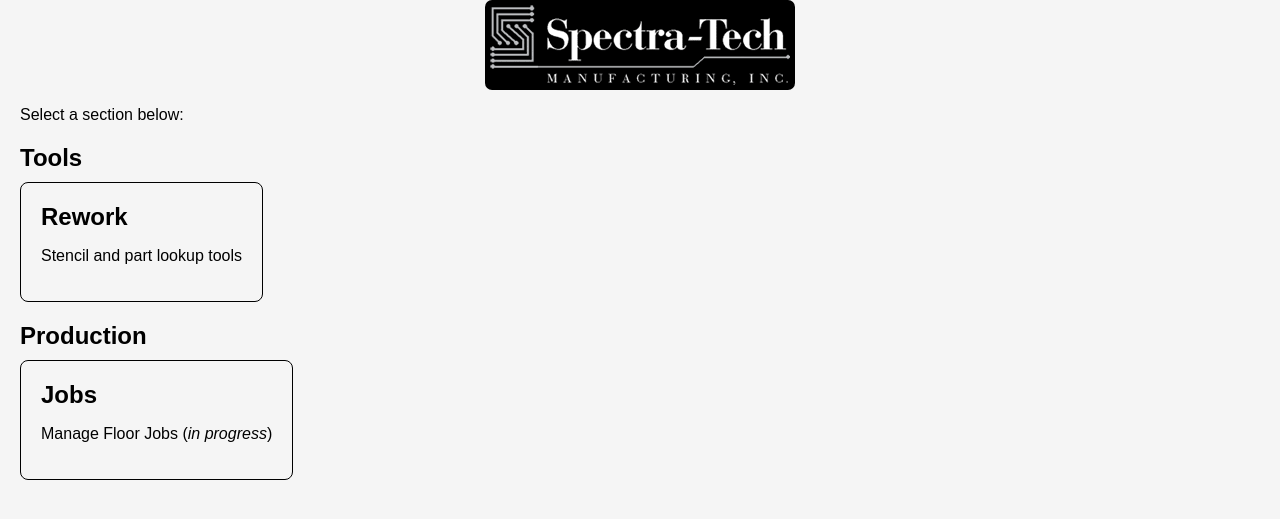
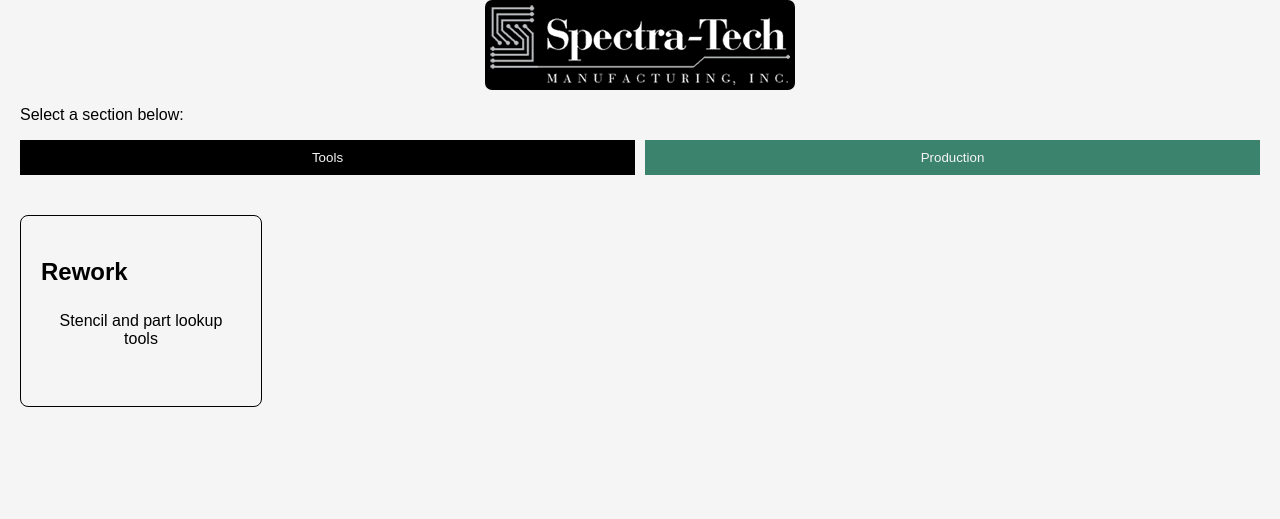
Before and after one commit to ThomasSchwartz18/SPCApp, a Flask app: page / in a window 1280 px wide. Shown: the part 36-555 px from the top of the page. Run offline with Flask 3, Linux system fonts and the light colour scheme; the visitor is signed in with stand-in values (Sample User, id 1); data comes from the database, SQL or seed files in the repository; some libraries are stand-ins or nearby versions.

Commit message:
Add home page tabs with hover details and uniform widget styling

```diff
--- a/static/css/style.css
+++ b/static/css/style.css
@@ -59,6 +59,12 @@ a { color: var(--color-accent); }
   cursor:pointer;
   transition:background 0.3s,color 0.3s;
   background: var(--color-white);
+  flex: 1 1 200px;
+  max-width: 200px;
+  height: 150px;
+  display: flex;
+  flex-direction: column;
+  justify-content: center;
 }
 .widget:hover {
   background: var(--color-accent);
--- a/templates/home.html
+++ b/templates/home.html
@@ -1,5 +1,8 @@
 {% extends 'base.html' %}
 {% block title %}SPCApp Home{% endblock %}
+{% block head_extra %}
+  <script src="{{ url_for('static', filename='js/tabs.js') }}" defer></script>
+{% endblock %}
 {% block content %}
   <div class="home-title">
     <img src="/static/images/image.png" alt="Spectra Tech Logo">
@@ -26,9 +29,17 @@
   #}
   <p>Select a section below:</p>
 
+  <nav class="tab-nav">
     {% if is_admin or permissions.get('analysis') or permissions.get('aoi') %}
+    <button class="tab-link active" data-tab="analysis-tab" data-desc="Upload and explore reports for data insights.">Analysis</button>
+    {% endif %}
+    <button class="tab-link{% if not (is_admin or permissions.get('analysis') or permissions.get('aoi')) %} active{% endif %}" data-tab="tools-tab" data-desc="Utilities such as rework lookup and verified part markings.">Tools</button>
+    <button class="tab-link" data-tab="production-tab" data-desc="Dashboards and job management features.">Production</button>
+  </nav>
+
+  {% if is_admin or permissions.get('analysis') or permissions.get('aoi') %}
+  <div id="analysis-tab" class="tab-content active">
     <div class="home-row">
-    <h2>Analysis</h2>
       <div class="widget-row">
         {% if is_admin or permissions.get('analysis') %}
         <div class="widget" onclick="location.href='/analysis'">
@@ -48,10 +59,11 @@
         {% endif %}
       </div>
     </div>
+  </div>
   {% endif %}
 
+  <div id="tools-tab" class="tab-content{% if not (is_admin or permissions.get('analysis') or permissions.get('aoi')) %} active{% endif %}">
     <div class="home-row">
-    <h2>Tools</h2>
       <div class="widget-row">
         <div class="widget" onclick="location.href='/rework'">
           <h2>Rework</h2>
@@ -65,9 +77,10 @@
         {% endif %}
       </div>
     </div>
+  </div>
 
+  <div id="production-tab" class="tab-content">
     <div class="home-row">
-    <h2>Production</h2>
       <div class="widget-row">
         {% if is_admin or permissions.get('dashboard') %}
         <div class="widget" onclick="location.href='#'">
@@ -81,4 +94,5 @@
         </div>
       </div>
     </div>
+  </div>
 {% endblock %}
```
Lines whose indentation alone changed are shown as unchanged.
